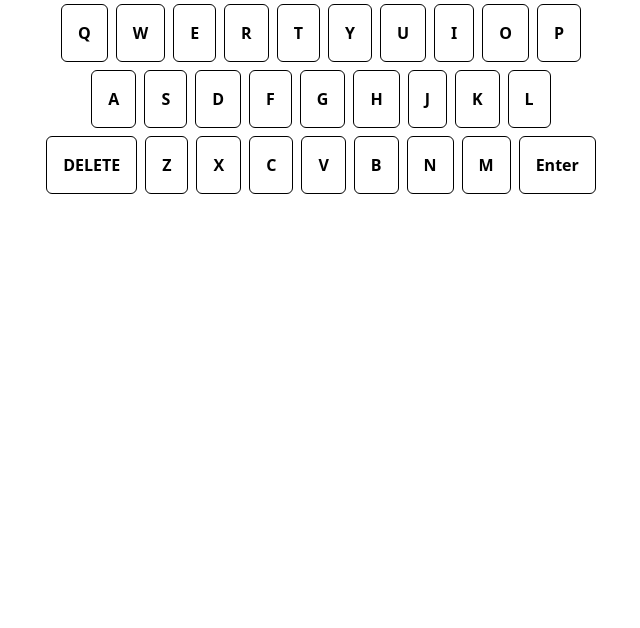
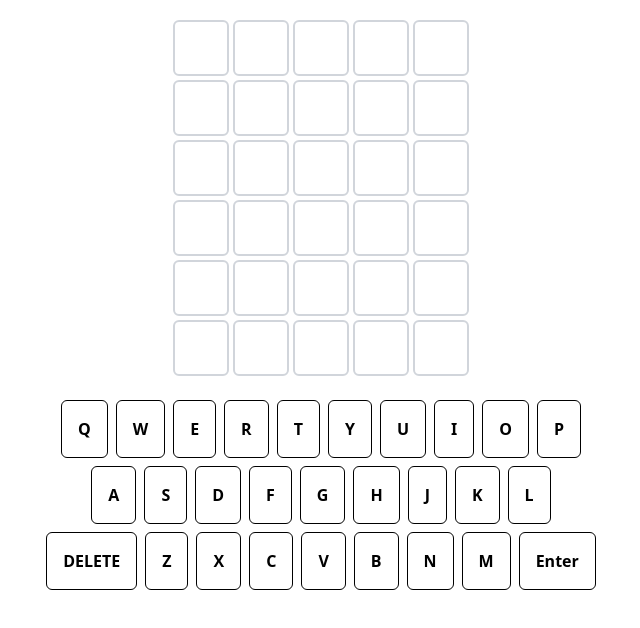
Before and after one commit to standimitrovv/wordle-react-ts, a React (Vite) app: page / in a window 1280 px wide. Shown: the top 628 px of the page, without its empty margins (319-959 px from the left). Built offline with nearby package versions, Linux system fonts and the light colour scheme.

Commit message:
feat: Board and Box components

```diff
--- a/src/App.tsx
+++ b/src/App.tsx
@@ -1,8 +1,10 @@
+import { Board } from './Board';
 import { Keyboard } from './Keyboard';
 
 export const App = () => {
   return (
     <>
+      <Board />
       <Keyboard />
     </>
   );
--- /dev/null
+++ b/src/Board.tsx
@@ -0,0 +1,33 @@
+import { useState } from 'react';
+import { Box } from './Box';
+
+export const Board = () => {
+  const [board, setBoard] = useState(() => initDefaultBoard());
+
+  return (
+    <div className='px-10 py-5 grid gap-y-1 items-center w-100 justify-center'>
+      {board.map((row, key) => {
+        return (
+          <div key={key} className='flex gap-1 w-fit'>
+            {row.map((value, key) => (
+              <Box key={key} value={value[0]} state={value[1]} pos={key} />
+            ))}
+          </div>
+        );
+      })}
+    </div>
+  );
+};
+
+function initDefaultBoard(rows: number = 6, cols: number = 5) {
+  const board: string[][][] = [];
+
+  for (let i = 0; i < rows; i++) {
+    board.push([]);
+    for (let j = 0; j < cols; j++) {
+      board[i].push(['']);
+    }
+  }
+
+  return board;
+}
--- /dev/null
+++ b/src/Box.tsx
@@ -0,0 +1,32 @@
+import React, { useEffect, useState } from 'react';
+
+export const Box: React.FunctionComponent<{
+  value: string;
+  state: string;
+  pos: number;
+}> = ({ value, state, pos }) => {
+  const [st, setSt] = useState(() => initState());
+
+  useEffect(() => {
+    setTimeout(() => {
+      if (state === 'C') setSt('bg-correct text-white');
+      if (state === 'E') setSt('bg-exist text-white');
+      if (state === 'N') setSt('bg-wrong text-white dark:bg-gray-600');
+    }, 125 * pos);
+  }, [state]);
+
+  return (
+    <div
+      className={
+        'h-12 w-12 sm:w-14 sm:h-14 grid place-items-center p-0 m-0 font-bold text-2xl rounded-md ' +
+        st
+      }
+    >
+      {value}
+    </div>
+  );
+};
+
+function initState() {
+  return 'text-black border-2 border-gray-300 dark:bg-zinc-800 dark:text-white rounded';
+}
--- a/src/Keyboard.tsx
+++ b/src/Keyboard.tsx
@@ -19,7 +19,9 @@ export const Keyboard = () => {
 };
 
 const renderKeysFromLine = (line: string) =>
-  line.split('').map((key) => <Key value={key.toUpperCase()} />);
+  line
+    .split('')
+    .map((key, i) => <Key key={`${key}-${i}`} value={key.toUpperCase()} />);
 
 const Key: React.FunctionComponent<{ value: string }> = ({ value }) => {
   return (
```
